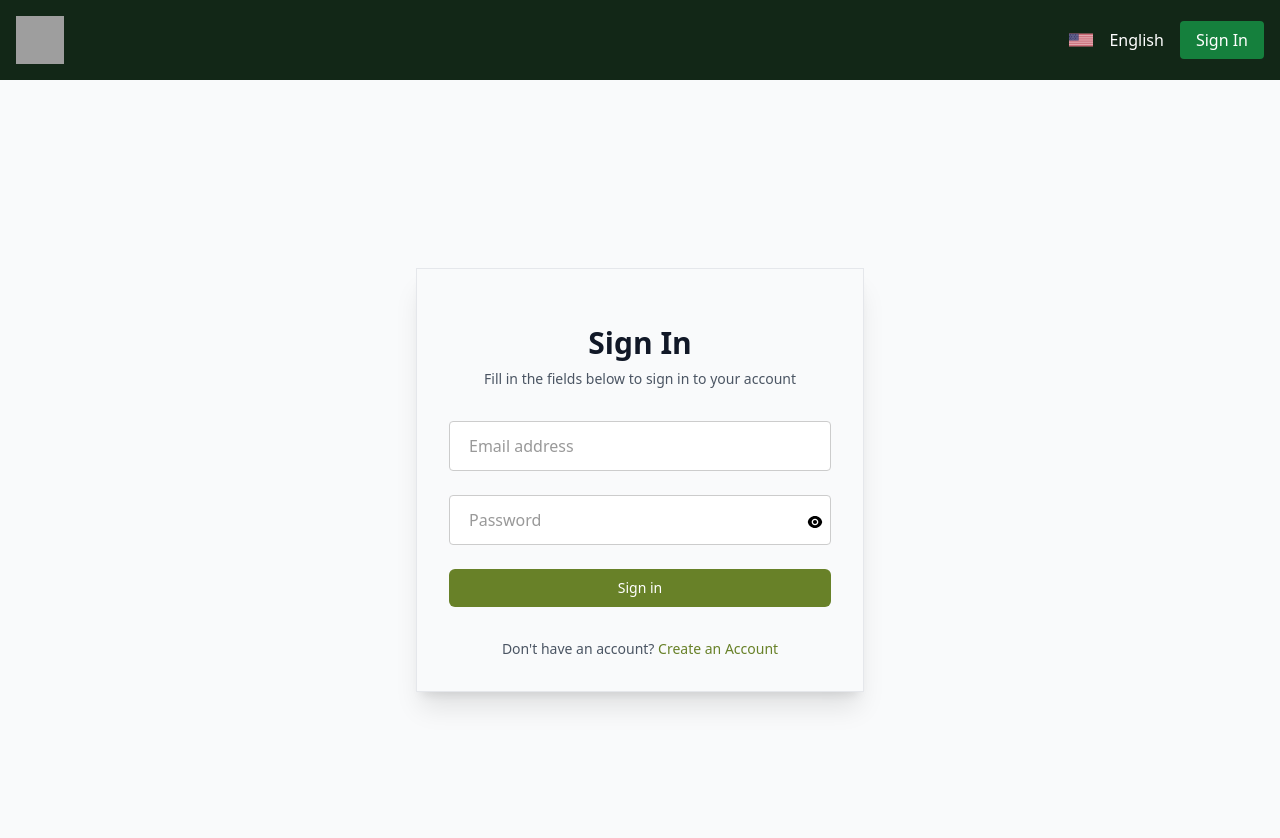
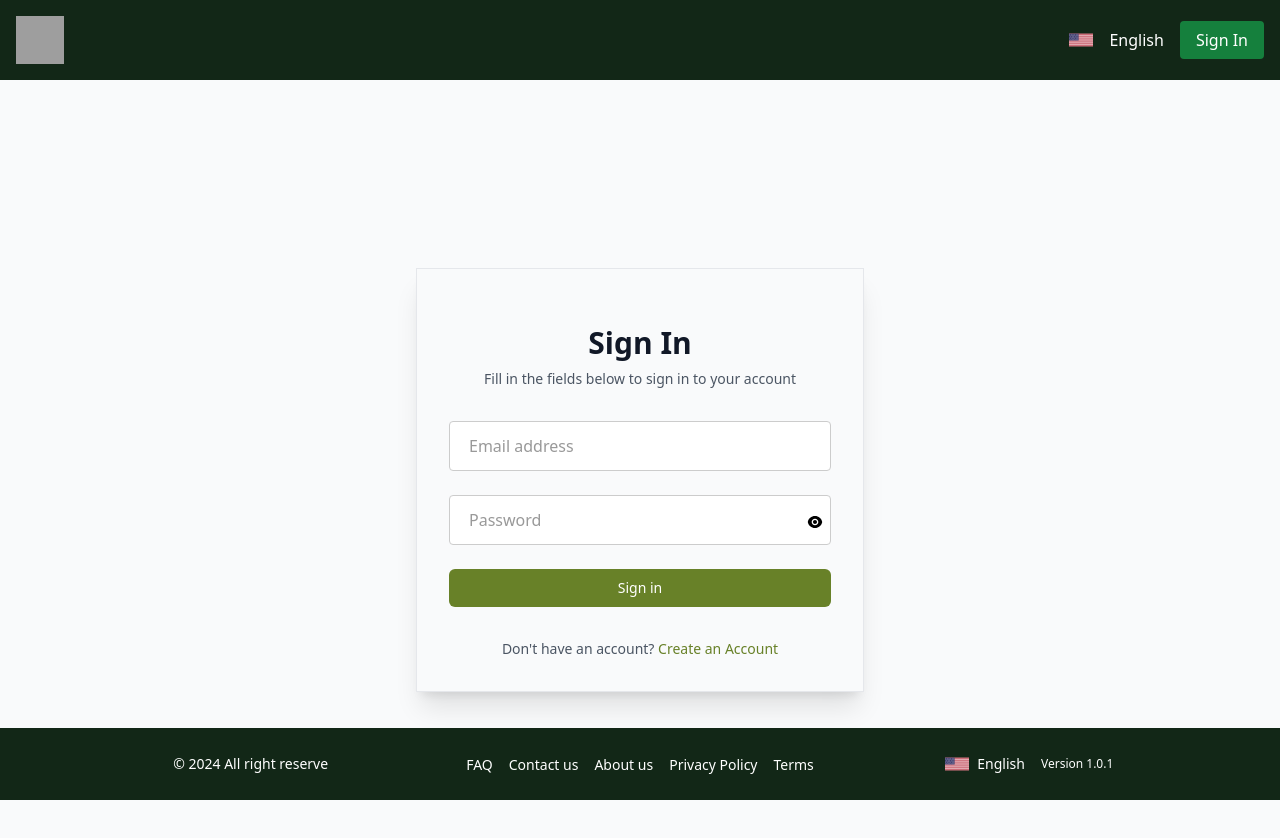
Before and after one commit to hr-sobuj/auth-form, a React (Vite) app: page / in a window 1280 px wide. Shown: the top 838 px of the page. Built offline with nearby package versions, Linux system fonts and the light colour scheme; grey boxes are pictures that could not be loaded.

Commit message:
footer markup done

```diff
--- /dev/null
+++ b/src/components/footer/Footers.tsx
@@ -0,0 +1,34 @@
+import footerData from '@assets/data/footer';
+import { Link } from 'react-router-dom';
+
+const Footers = () => {
+    return (
+        <footer id='footer' className='bg-secondary text-white fixed bottom-0 left-0 right-0'>
+            <div className="container py-6">
+                <div className='grid grid-cols-3 gap-4 justify-evenly items-center'>
+                    <div className="text-center">
+                        <p className="text-sm">&copy; {footerData.copyRight}</p>
+                    </div>
+                    <div className='flex justify-center'>
+                        <ul className='flex flex-wrap justify-center space-x-4'>
+                            {footerData.footLinks.map(item => (
+                                <li key={item.label}>
+                                    <Link to={item.url} className="text-sm">{item.label}</Link>
+                                </li>
+                            ))}
+                        </ul>
+                    </div>
+                    <div className='flex justify-center items-center space-x-4'>
+                        <div className='flex items-center'>
+                            <img src={footerData.rightContent.flag} alt={footerData.rightContent.label} className='w-6 h-6 mr-2' />
+                            <span className="text-sm">{footerData.rightContent.label}</span>
+                        </div>
+                        <p className="text-xs">{footerData.rightContent.version}</p>
+                    </div>
+                </div>
+            </div>
+        </footer>
+    )
+}
+
+export default Footers;
--- a/src/layout/DefaultLayout.tsx
+++ b/src/layout/DefaultLayout.tsx
@@ -1,4 +1,5 @@
 import { navbarContent } from '@assets/data/navbar';
+import Footers from '@components/footer/Footers';
 import Navbar from '@components/navbar/Navbar';
 import React, { ReactNode } from "react";
 interface DefaultLayoutProps {
@@ -12,6 +13,7 @@ const DefaultLayout: React.FC<DefaultLayoutProps> = ({ children }) => {
             <main>
                 {children}
             </main>
+            <Footers />
         </>
     )
 }
--- a/src/pages/SingIn.tsx
+++ b/src/pages/SingIn.tsx
@@ -62,7 +62,7 @@ export default function SignIn() {
     };
 
     return (
-        <section className="min-h-screen flex items-center justify-center bg-gray-50 py-12 px-4 sm:px-6 lg:px-8">
+        <section className="h-full md:h-[800px] flex items-center justify-center bg-gray-50 py-12 px-4 sm:px-6 lg:px-8">
             <div className="max-w-md w-full space-y-8 border shadow-xl p-8">
                 <div className="text-center">
                     <h2 className="mt-6 text-3xl font-extrabold text-gray-900">Sign In</h2>
```
